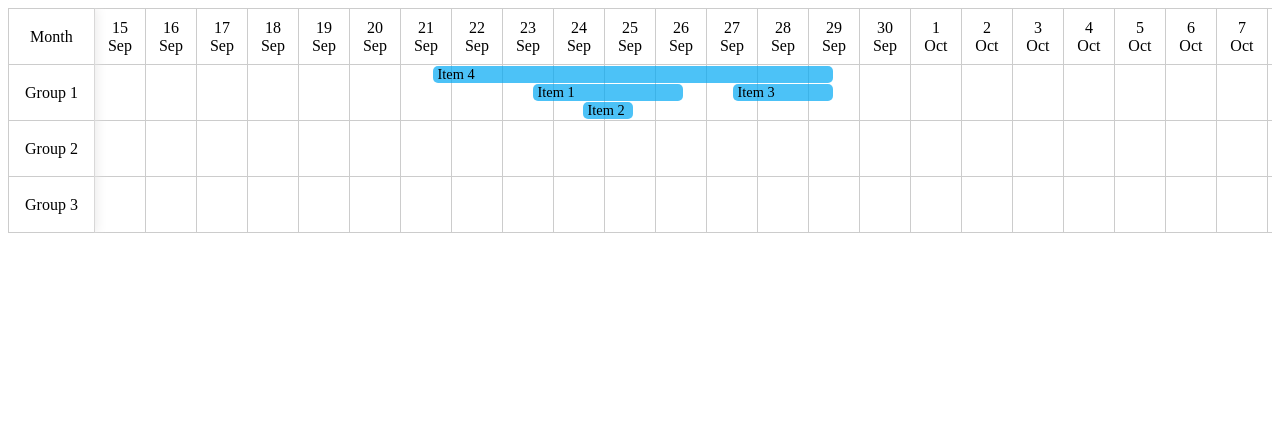
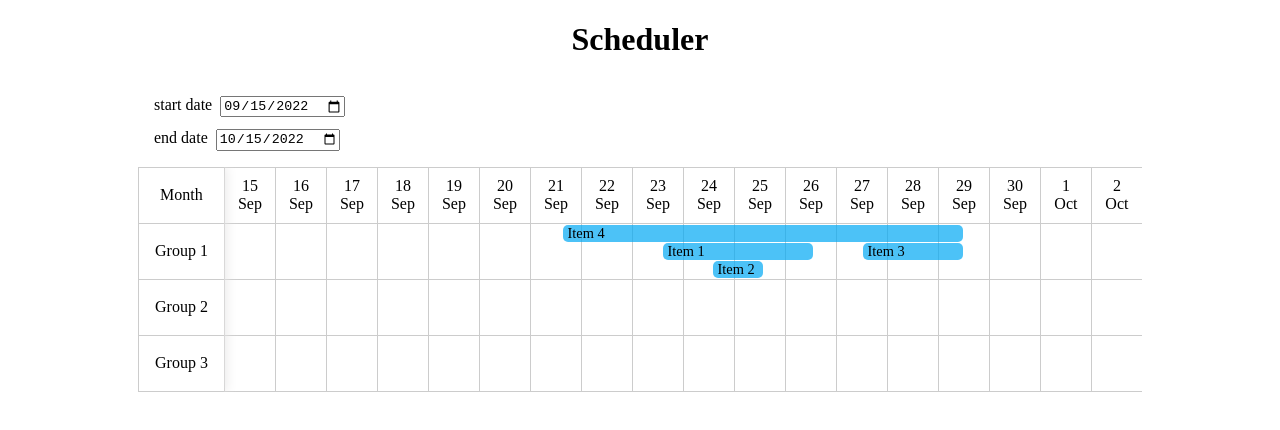
Before and after one commit to demark-pro/reactjs-scheduler, a React (Create React App) app: page / in a window 1280 px wide. Shown: the top 430 px of the page. Built offline with nearby package versions, Linux system fonts and the light colour scheme.

Commit message:
add App's state for change scheduler props

```diff
--- a/src/App.css
+++ b/src/App.css
@@ -1,38 +1,18 @@
 .App {
   text-align: center;
+  max-width: 1004px;
+  margin: 0 auto;
 }
 
-.App-logo {
-  height: 40vmin;
-  pointer-events: none;
+.App form {
+  padding: 1rem;
+  display: flex;
+  flex-direction: column;
+  align-items: flex-start;
+  flex-wrap: wrap;
+  gap: 0.75rem;
 }
 
-@media (prefers-reduced-motion: no-preference) {
-  .App-logo {
-    animation: App-logo-spin infinite 20s linear;
-  }
+.App form label input {
+  margin-left: .5rem;
 }
-
-.App-header {
-  background-color: #282c34;
-  min-height: 100vh;
-  display: flex;
-  flex-direction: column;
-  align-items: center;
-  justify-content: center;
-  font-size: calc(10px + 2vmin);
-  color: white;
-}
-
-.App-link {
-  color: #61dafb;
-}
-
-@keyframes App-logo-spin {
-  from {
-    transform: rotate(0deg);
-  }
-  to {
-    transform: rotate(360deg);
-  }
-}
--- a/src/App.js
+++ b/src/App.js
@@ -1,17 +1,58 @@
-import { addDays } from "date-fns";
+import { addDays, format, parse } from "date-fns";
+import { useState } from "react";
 import "./App.css";
 import Scheduler from "./components/Scheduler/Scheduler";
 
 import data from "./data.json";
 
+const dateFormat = "yyyy-MM-dd";
+
 function App() {
+  const [schedulerProps, setShedulerProps] = useState({
+    startDate: new Date().getTime(),
+    endDate: addDays(new Date(), 30).getTime(),
+    groups: data.groups,
+    items: data.items,
+  });
+
+  const changeTab = (key, event) => {
+    let value = event.target.value;
+
+    if (key === "startDate" || key === "endDate") {
+      value = parse(event.target.value, dateFormat, new Date()).getTime();
+    }
+
+    setShedulerProps({ ...schedulerProps, [key]: value });
+  };
+
   return (
     <div className="App">
+      <h1>Scheduler</h1>
+      <form>
+        <label name="startDate">
+          start date
+          <input
+            type="date"
+            name="startDate"
+            value={format(schedulerProps.startDate, dateFormat)}
+            onChange={(e) => changeTab("startDate", e)}
+          />
+        </label>
+        <label name="startDate">
+          end date
+          <input
+            type="date"
+            name="endDate"
+            value={format(schedulerProps.endDate, dateFormat)}
+            onChange={(e) => changeTab("endDate", e)}
+          />
+        </label>
+      </form>
       <Scheduler
-        startDate={new Date().getTime()}
-        endDate={addDays(new Date(), 30).getTime()}
-        groups={data.groups}
-        items={data.items}
+        handleDayClick={(day) => console.log(day)}
+        handleItemClick={(item) => console.log(item)}
+        handleGroupClick={(group) => console.log(group)}
+        {...schedulerProps}
       />
     </div>
   );
--- a/src/components/Scheduler/Scheduler.jsx
+++ b/src/components/Scheduler/Scheduler.jsx
@@ -79,7 +79,7 @@ export default function Scheduler({
         <Col
           className={styles.cols_day}
           style={{ height: colHeight, width: colWidth }}
-          onClick={() => onDayClick(day)}
+          onClick={() => onDayClick(day.date)}
         />
       );
     }
@@ -126,7 +126,7 @@ export default function Scheduler({
   };
 
   const onGroupClick = (group) => {
-    if (handleGroupClick) handleGroupClick(groups);
+    if (handleGroupClick) handleGroupClick(group);
   };
 
   const onItemClick = (item) => {
```
Also changed, not shown: 1 other file (tests, documents, lock files or other folders).
